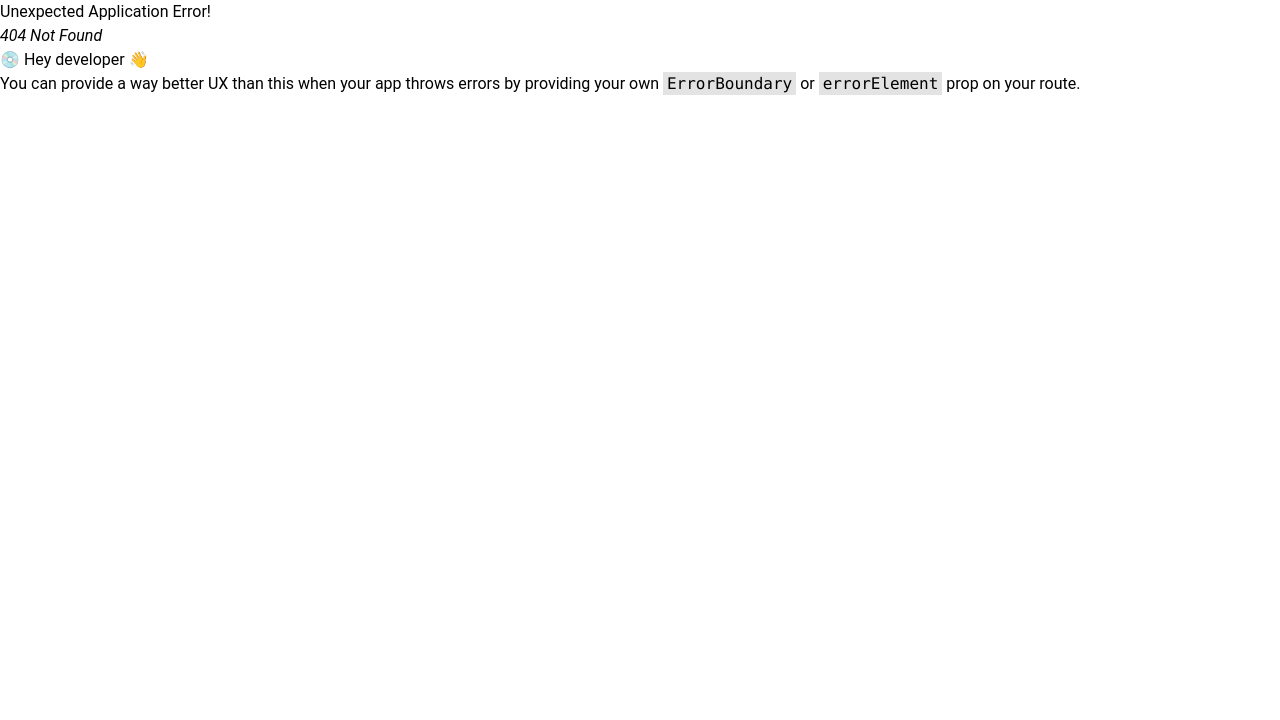
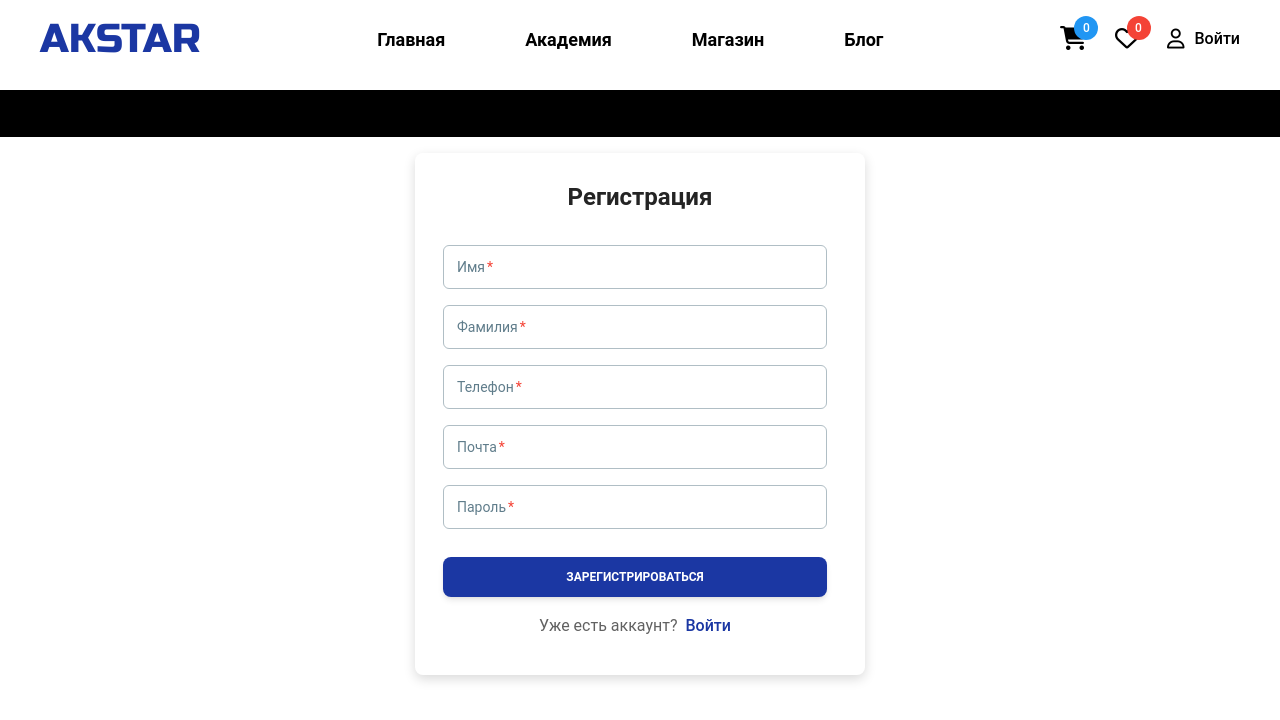
Before and after one commit to Yusupov-Ismoiljon/Akstar, a React (Vite) app: page /signup in a window 1280 px wide. Before the commit this address had no page. Shown: the top 720 px of the page. Built offline with nearby package versions, Linux system fonts and the light colour scheme.

Commit message:
I have added signup and login

```diff
--- a/src/App.jsx
+++ b/src/App.jsx
@@ -10,6 +10,7 @@
 import Guitar from "./components/Guitar";
 import BlockMalumot from "./components/BlogMalumot";
 import Sinup from "./components/Sinup";
+import Login from "./components/Login";
 
 export default function App() {
   const [shop, setShop] = useState([]);
@@ -99,7 +100,8 @@
         <Route path="/like" element={<CardLike shop={shop} like={like} addLike={addLike} removeLike={removeLike} />} />
         <Route path="/ьлог" element={<Blog shop={shop} like={like} />} />
         <Route path='/malumotlar/:id' element={<BlockMalumot shop={shop} like={like} />} />
-        <Route path='/singup' element={<Sinup shop={shop} like={like} />}/>
+        <Route path='/signup' element={<Sinup shop={shop} like={like} />}/>
+        <Route path='/login' element={<Login shop={shop} like={like} />}/>
       </Route>
     )
   );
--- /dev/null
+++ b/src/components/Login.jsx
@@ -0,0 +1,49 @@
+import React from 'react'
+import {
+    Card,
+    Input,
+    Checkbox,
+    Button,
+    Typography,
+} from "@material-tailwind/react";
+import { Link } from 'react-router-dom';
+import Header from './Header';
+
+const Login = ({ shop, like, signup, setSignup }) => {
+    return (
+        <>
+            <div>
+                <Header shop={shop} like={like} />
+                <div className='flex justify-center items-center'>
+                    <div className='w-[450px] border-[#0B0B0B] rounded-lg show py-7 px-7'>
+                        <Card className='flex text-center' color="transparent" shadow={false}>
+                            <h2 className='font-bold text-2xl leading-8 text-[#242424]'>
+                                Авторизация
+                            </h2>
+                            <form className="mt-8 mb-2 w-80 max-w-screen-lg sm:w-96">
+                                <div className="mb-4 flex flex-col gap-4">
+                                    <Input className='block' size="lg" label="Почта*" required/>
+                                    <Input className='block' type="password" size="lg" label="Пароль" required/>
+                                </div>
+                                <Button className="mt-7 bg-[#1B37A3]" fullWidth>
+                                    Войти
+                                </Button>
+                                <Typography color="gray" className="mt-4 text-center font-normal">
+                                    <span>
+                                        Ещё нет аккаунта?
+                                    </span>
+                                    <Link to={'/signup'} className="font-medium logo ml-2">
+                                        Зарегистрироваться
+                                    </Link>
+                                </Typography>
+                            </form>
+                        </Card>
+                    </div>
+
+                </div>
+            </div>
+        </>
+    )
+}
+
+export default Login
--- a/src/components/Sinup.jsx
+++ b/src/components/Sinup.jsx
@@ -1,17 +1,51 @@
 import React from 'react';
 import Header from './Header';
+import {
+  Card,
+  Input,
+  Checkbox,
+  Button,
+  Typography,
+} from "@material-tailwind/react";
+import { Link } from 'react-router-dom';
+
 
 const Signup = ({ shop, like, signup, setSignup }) => {
   return (
     <>
-        <div>
-          <Header shop={shop} like={like} />
-          <div className='w-[410px] border-[#0B0B0B] rounded-lg shadow'>
-            <form action="">
-              <input className='w-full rounded-lg py-5 px-2' type='search' placeholder='search' />
-            </form>
+      <div>
+        <Header shop={shop} like={like} />
+        <div className='flex justify-center items-center'>
+          <div className='w-[450px] border-[#0B0B0B] rounded-lg show py-7 px-7'>
+            <Card className='flex text-center' color="transparent" shadow={false}>
+              <h2 className='font-bold text-2xl leading-8 text-[#242424]'>
+                Регистрация
+              </h2>
+              <form className="mt-8 mb-2 w-80 max-w-screen-lg sm:w-96">
+                <div className="mb-4 flex flex-col gap-4">
+                  <Input className='block' size="lg" label="Имя" required/>
+                  <Input className='block' size="lg" label="Фамилия" required/>
+                  <Input className='block' size="lg" type='number' label="Телефон" required/>
+                  <Input className='block' size="lg" type='email' label="Почта" required/>
+                  <Input className='block' type="password" size="lg" label="Пароль" required/>
+                </div>
+                <Button type='submit' className="mt-7 bg-[#1B37A3]" fullWidth>
+                  Зарегистрироваться
+                </Button>
+                <Typography color="gray" className="mt-4 text-center font-normal">
+                  <span>
+                    Уже есть аккаунт?
+                  </span>
+                  <Link to={'/login'} className="font-medium logo ml-2">
+                    Войти
+                  </Link>
+                </Typography>
+              </form>
+            </Card>
           </div>
+
         </div>
+      </div>
     </>
   );
 };
```
